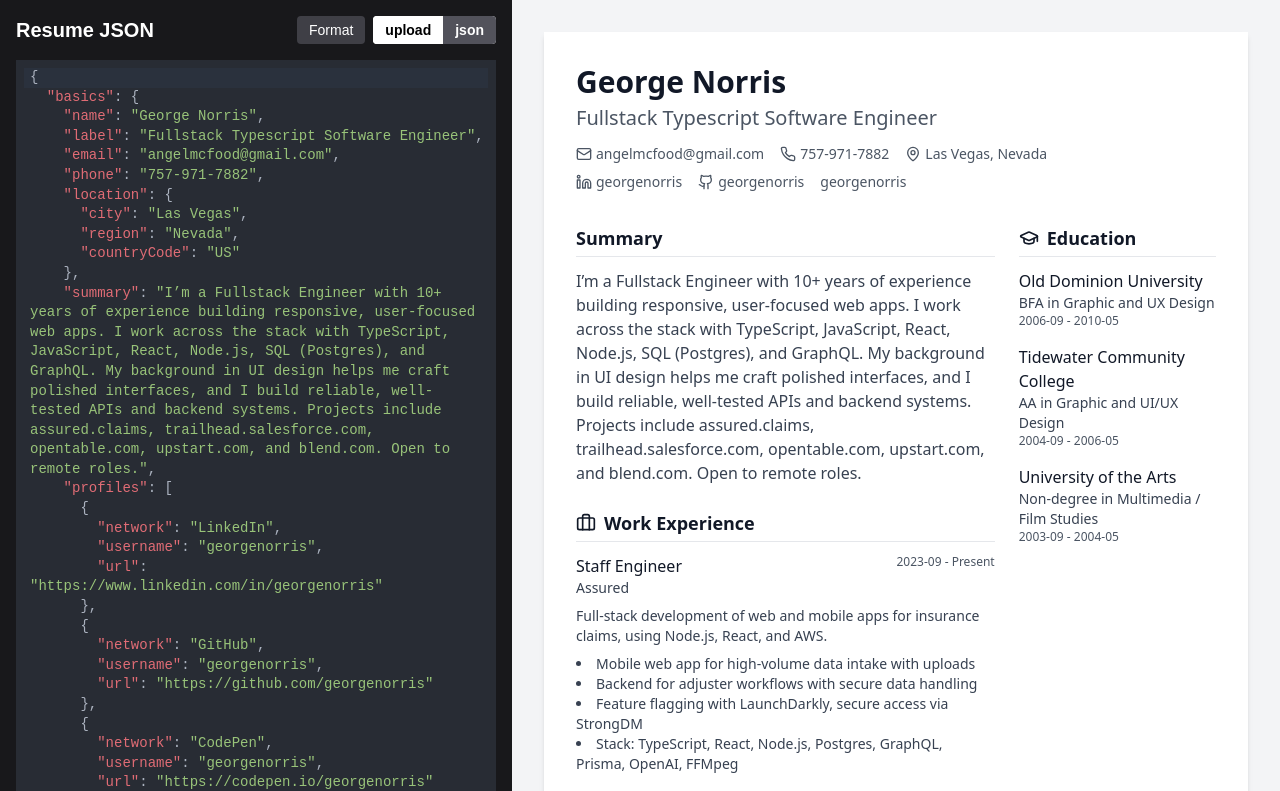
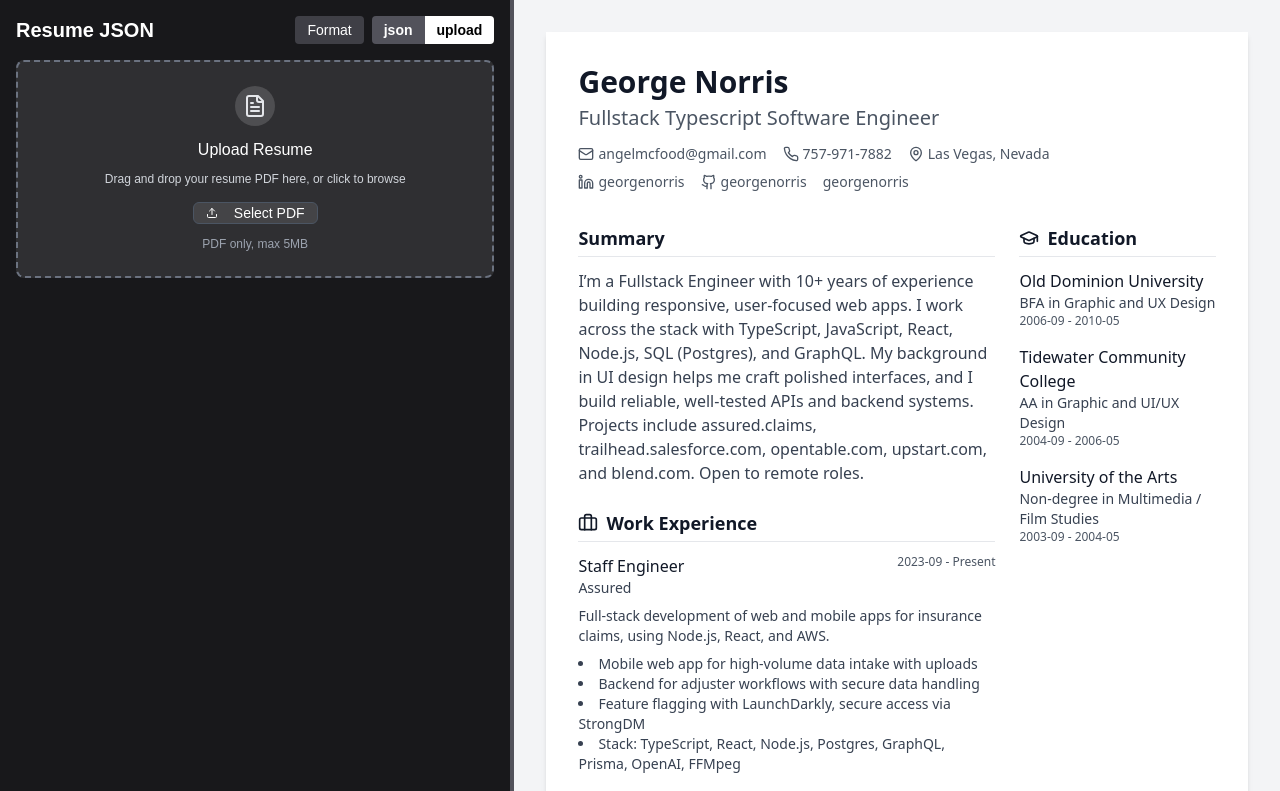
Before and after one commit to stoplion/doc-creator, a Next.js app: page / in a window 1280 px wide. Shown: the top 791 px of the page. Built offline with nearby package versions, Linux system fonts and the light colour scheme.

Commit message:
looking beter

```diff
--- a/src/components/ResumeEditor.tsx
+++ b/src/components/ResumeEditor.tsx
@@ -7,6 +7,7 @@ import CodeMirror from "@uiw/react-codemirror"
 import { useCallback, useMemo, useState } from "react"
 import { resumeSchema } from "../lib/schema"
 import { cn } from "../lib/utils"
+import { FileUploaderBox } from "./ui/FileUploaderBox"
 import SwitchGroup from "./ui/switch-group"
 
 interface ResumeEditorProps {
@@ -115,7 +116,7 @@ export function ResumeEditor({ initialValue, onChange }: ResumeEditorProps) {
             </button>
             {/* switch group here */}
             <SwitchGroup
-              options={["upload", "json"]}
+              options={["json", "upload"]}
               value={selected}
               onChange={setSelected}
             />
@@ -126,7 +127,8 @@ export function ResumeEditor({ initialValue, onChange }: ResumeEditorProps) {
             {validationError}
           </div>
         )}
-        <div className="flex-1 min-h-0">
+        <div className="flex-1 min-h-0 overflow-hidden">
+          {selected === "json" ? (
             <CodeMirror
               value={code}
               height="100%"
@@ -135,6 +137,9 @@ export function ResumeEditor({ initialValue, onChange }: ResumeEditorProps) {
               onChange={handleValueChange}
               className={editorClassName}
             />
+          ) : (
+            <FileUploaderBox />
+          )}
         </div>
       </div>
     </div>
--- /dev/null
+++ b/src/components/ui/FileUploaderBox.tsx
@@ -0,0 +1,168 @@
+"use client"
+
+import { CheckCircle, FileText, Upload, XCircle } from "lucide-react"
+import { useRef, useState, type ChangeEvent, type DragEvent } from "react"
+import { Button } from "../../../components/ui/button"
+
+export function FileUploaderBox() {
+  const [isDragging, setIsDragging] = useState(false)
+  const [file, setFile] = useState<File | null>(null)
+  const [error, setError] = useState<string | null>(null)
+  const fileInputRef = useRef<HTMLInputElement>(null)
+
+  const handleDragOver = (e: DragEvent<HTMLDivElement>) => {
+    e.preventDefault()
+    e.stopPropagation()
+    setIsDragging(true)
+  }
+
+  const handleDragLeave = (e: DragEvent<HTMLDivElement>) => {
+    e.preventDefault()
+    e.stopPropagation()
+    setIsDragging(false)
+  }
+
+  const validateFile = (file: File): boolean => {
+    if (!file.type.includes("pdf")) {
+      setError("Please upload a PDF file")
+      return false
+    }
+
+    if (file.size > 5 * 1024 * 1024) {
+      // 5MB limit
+      setError("File size should be less than 5MB")
+      return false
+    }
+
+    return true
+  }
+
+  const handleDrop = (e: DragEvent<HTMLDivElement>) => {
+    e.preventDefault()
+    e.stopPropagation()
+    setIsDragging(false)
+    setError(null)
+
+    if (e.dataTransfer.files && e.dataTransfer.files.length > 0) {
+      const droppedFile = e.dataTransfer.files[0]
+      if (validateFile(droppedFile)) {
+        setFile(droppedFile)
+      }
+    }
+  }
+
+  const handleFileChange = (e: ChangeEvent<HTMLInputElement>) => {
+    setError(null)
+    if (e.target.files && e.target.files.length > 0) {
+      const selectedFile = e.target.files[0]
+      if (validateFile(selectedFile)) {
+        setFile(selectedFile)
+      }
+    }
+  }
+
+  const handleButtonClick = () => {
+    fileInputRef.current?.click()
+  }
+
+  const removeFile = () => {
+    setFile(null)
+    setError(null)
+    if (fileInputRef.current) {
+      fileInputRef.current.value = ""
+    }
+  }
+
+  return (
+    <div
+      className={`
+          relative
+          border-2
+          border-dashed
+          rounded-lg
+          p-6
+          bg-white/10
+          transition-colors
+          ${isDragging ? "border-blue-400 bg-white/15" : "border-gray-500"}
+          ${error ? "border-red-400" : ""}
+        `}
+      onDragOver={handleDragOver}
+      onDragLeave={handleDragLeave}
+      onDrop={handleDrop}
+    >
+      <input
+        type="file"
+        ref={fileInputRef}
+        onChange={handleFileChange}
+        accept=".pdf"
+        className="hidden"
+        id="resume-upload"
+      />
+
+      <div className="flex flex-col items-center justify-center text-center">
+        {!file ? (
+          <>
+            <div className="mb-3 p-2 rounded-full bg-white/15">
+              <FileText className="h-6 w-6 text-gray-200" />
+            </div>
+            <h3 className="text-base font-medium mb-2 text-white">
+              Upload Resume
+            </h3>
+            <p className="text-xs text-gray-300 mb-3 leading-relaxed">
+              Drag and drop your resume PDF here, or click to browse
+            </p>
+            <Button
+              onClick={handleButtonClick}
+              variant="outline"
+              size="sm"
+              className="bg-white/10 text-white border-gray-600 hover:bg-white/20"
+            >
+              <Upload className="h-3 w-3 mr-2" />
+              Select PDF
+            </Button>
+            <p className="text-xs text-gray-400 mt-3">PDF only, max 5MB</p>
+          </>
+        ) : (
+          <div className="w-full">
+            <div className="flex items-center justify-between bg-white/15 p-3 rounded-md border border-gray-600">
+              <div className="flex items-center min-w-0 flex-1">
+                <FileText className="h-5 w-5 text-blue-300 mr-2 flex-shrink-0" />
+                <div className="min-w-0 flex-1">
+                  <p className="text-sm font-medium truncate text-white">
+                    {file.name}
+                  </p>
+                  <p className="text-xs text-gray-300">
+                    {(file.size / 1024).toFixed(1)} KB
+                  </p>
+                </div>
+              </div>
+              <Button
+                variant="ghost"
+                size="sm"
+                onClick={removeFile}
+                className="text-gray-300 hover:text-red-300 ml-2 flex-shrink-0"
+              >
+                <XCircle className="h-4 w-4" />
+              </Button>
+            </div>
+            <div className="flex justify-center mt-3">
+              <div className="flex items-center text-green-400">
+                <CheckCircle className="h-4 w-4 mr-2" />
+                <span className="text-xs text-green-300">Ready to upload</span>
+              </div>
+            </div>
+          </div>
+        )}
+      </div>
+
+      {error && (
+        <div className="mt-3 p-2 bg-red-900/30 border border-red-700 rounded text-red-300 text-xs">
+          <div className="flex items-center">
+            <XCircle className="h-3 w-3 mr-2 flex-shrink-0" />
+            <span>{error}</span>
+          </div>
+        </div>
+      )}
+    </div>
+  )
+}
--- a/src/components/ui/resizable.tsx
+++ b/src/components/ui/resizable.tsx
@@ -1 +1,15 @@
-export { Panel, PanelGroup, PanelResizeHandle } from "react-resizable-panels"
+import {
+  PanelResizeHandle as BasePanelResizeHandle,
+  Panel,
+  PanelGroup,
+} from "react-resizable-panels"
+
+export { Panel, PanelGroup }
+
+export function PanelResizeHandle() {
+  return (
+    <BasePanelResizeHandle className="w-1 bg-zinc-700 hover:bg-zinc-600 transition-colors">
+      <div className="w-1 h-full bg-zinc-600 hover:bg-zinc-500" />
+    </BasePanelResizeHandle>
+  )
+}
--- a/src/components/ui/switch-group.tsx
+++ b/src/components/ui/switch-group.tsx
@@ -12,7 +12,7 @@ const SwitchGroup: React.FC<SwitchGroupProps> = ({
   onChange,
 }) => {
   return (
-    <div className="inline-flex rounded bg-white">
+    <div className="inline-flex rounded">
       {options.map((option, idx) => {
         const isSelected = value === option
         const isFirst = idx === 0
```
Also changed, not shown: src/components/ui/badge.tsx (+23 -10 lines). Lines whose indentation alone changed are shown as unchanged.
